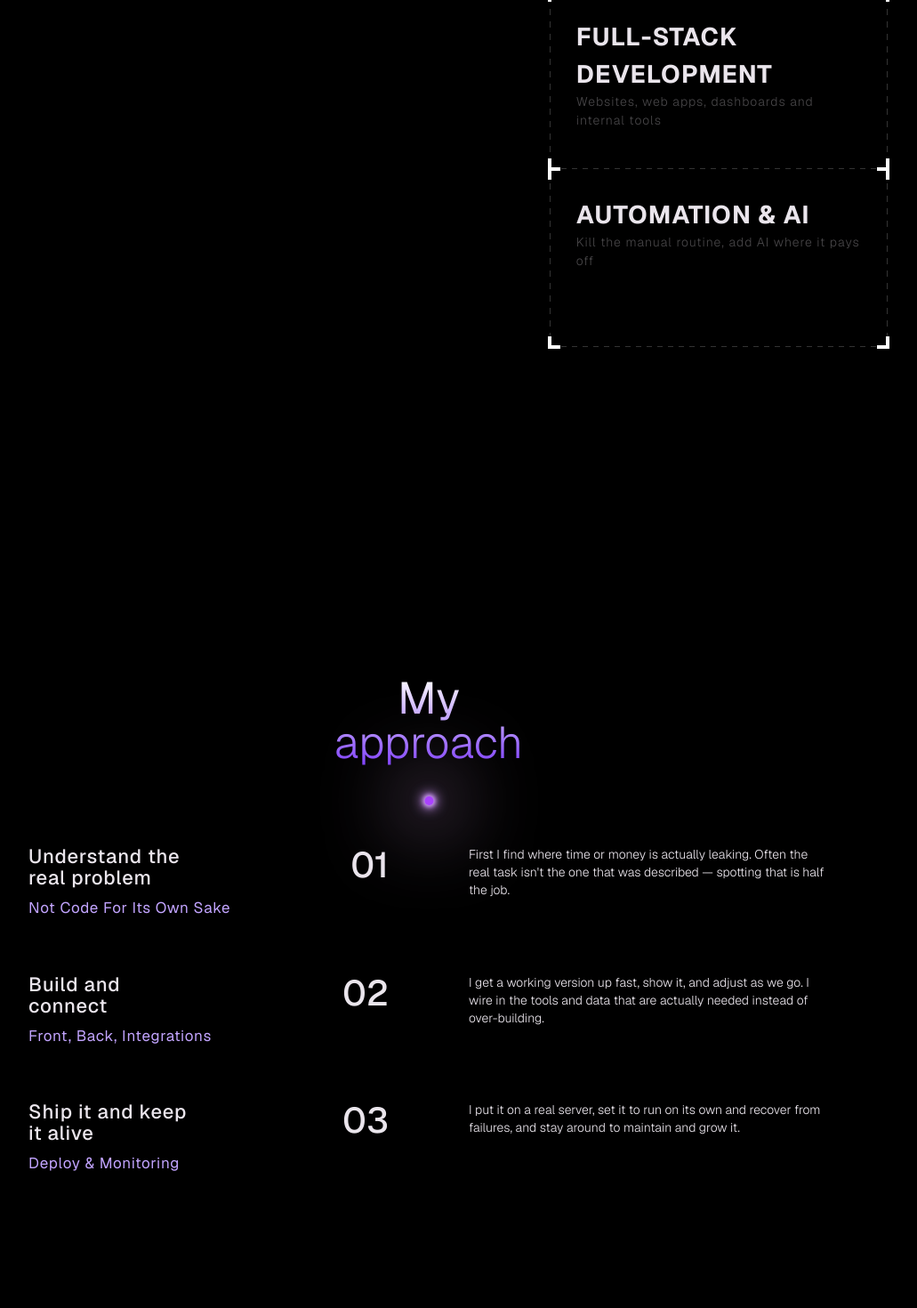
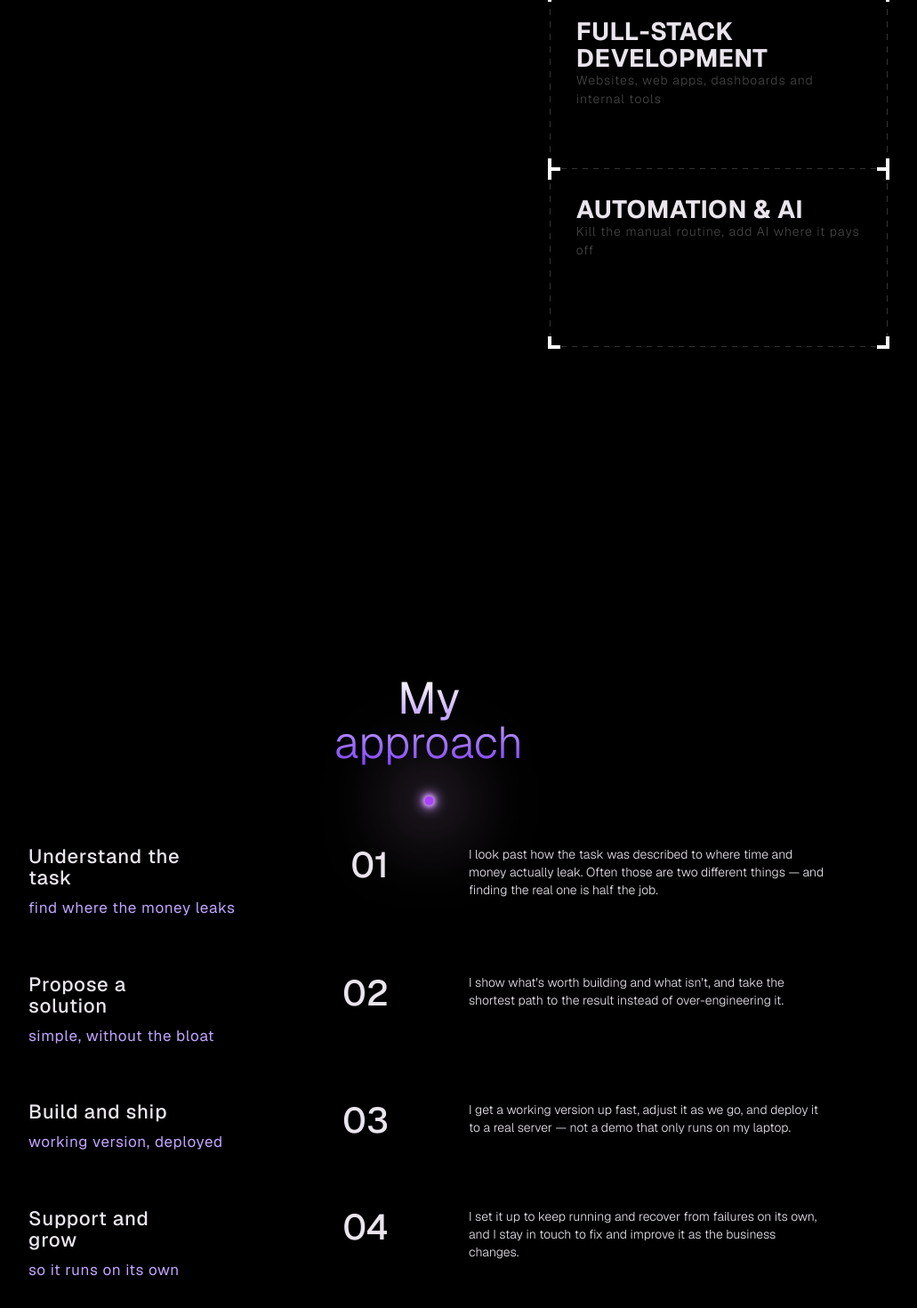
Before and after one commit to Calciumnick/portfolio-website, a React (Vite) app: page / in a window 1280 px wide. Shown: the part 1810-3280 px from the top of the page at 89% size, without its empty margins (158-1189 px from the left). Built offline with nearby package versions, Linux system fonts and the light colour scheme; no server answers.

Commit message:
Approach: 4 clean stages (bilingual); fix WHAT I DO clipping; natural h5 case

```diff
--- a/src/components/styles/Career.css
+++ b/src/components/styles/Career.css
@@ -78,7 +78,7 @@
   font-weight: 400;
   letter-spacing: 0.7px;
   font-size: 20px;
-  text-transform: capitalize;
+  text-transform: none;
   margin: 10px 0px;
   color: var(--accentColor);
 }
--- a/src/components/styles/WhatIDo.css
+++ b/src/components/styles/WhatIDo.css
@@ -38,7 +38,7 @@
 
 .what-box-in {
   flex-direction: column;
-  height: 500px;
+  height: 560px;
   margin-left: 200px;
   position: relative;
   display: flex;
@@ -57,21 +57,22 @@
 
 .what-noTouch:hover,
 .what-content-active {
-  min-height: 67%;
-  padding: 40px 50px;
+  min-height: 74%;
+  padding: 34px 50px;
 }
 
 .what-noTouch:hover~.what-content,
 .what-box-in:hover .what-noTouch:not(:hover),
 .what-content.what-sibling {
-  min-height: 33%;
+  min-height: 26%;
   padding: 10px 50px;
 }
 
 .what-content h3 {
-  font-size: 35px;
-  letter-spacing: 1px;
+  font-size: 29px;
+  letter-spacing: 0.5px;
   margin: 0;
+  line-height: 1.08;
 }
 
 .what-content p {
--- a/src/config.ts
+++ b/src/config.ts
@@ -18,29 +18,38 @@ const en = {
     },
     experiences: [
         {
-            position: "Understand the real problem",
-            company: "not code for its own sake",
+            position: "Understand the task",
+            company: "find where the money leaks",
             period: "01",
             location: "Remote",
-            description: "First I find where time or money is actually leaking. Often the real task isn't the one that was described — spotting that is half the job.",
+            description: "I look past how the task was described to where time and money actually leak. Often those are two different things — and finding the real one is half the job.",
             responsibilities: [],
             technologies: []
         },
         {
-            position: "Build and connect",
-            company: "front, back, integrations",
+            position: "Propose a solution",
+            company: "simple, without the bloat",
             period: "02",
             location: "Remote",
-            description: "I get a working version up fast, show it, and adjust as we go. I wire in the tools and data that are actually needed instead of over-building.",
+            description: "I show what's worth building and what isn't, and take the shortest path to the result instead of over-engineering it.",
             responsibilities: [],
             technologies: []
         },
         {
-            position: "Ship it and keep it alive",
-            company: "deploy & monitoring",
+            position: "Build and ship",
+            company: "working version, deployed",
             period: "03",
             location: "Remote",
-            description: "I put it on a real server, set it to run on its own and recover from failures, and stay around to maintain and grow it.",
+            description: "I get a working version up fast, adjust it as we go, and deploy it to a real server — not a demo that only runs on my laptop.",
+            responsibilities: [],
+            technologies: []
+        },
+        {
+            position: "Support and grow",
+            company: "so it runs on its own",
+            period: "04",
+            location: "Remote",
+            description: "I set it up to keep running and recover from failures on its own, and I stay in touch to fix and improve it as the business changes.",
             responsibilities: [],
             technologies: []
         }
@@ -100,29 +109,38 @@ const ru: typeof en = {
     },
     experiences: [
         {
-            position: "Разбираюсь, что болит",
-            company: "не код ради кода",
+            position: "Разбираюсь в задаче",
+            company: "нахожу, где теряются деньги",
             period: "01",
             location: "Удалённо",
-            description: "Сначала нахожу, где реально утекают время или деньги. Часто настоящая задача — не та, что описали, и увидеть это — половина работы.",
+            description: "Смотрю не на то, как задачу описали, а где на самом деле утекают время и деньги. Часто это разные вещи — и найти настоящую задачу уже половина дела.",
             responsibilities: [],
             technologies: []
         },
         {
-            position: "Строю и подключаю",
-            company: "фронт, бэк, интеграции",
+            position: "Предлагаю решение",
+            company: "просто, без лишнего",
             period: "02",
             location: "Удалённо",
-            description: "Быстро поднимаю рабочую версию, показываю, правлю по ходу. Подключаю нужные сервисы и данные, а не изобретаю лишнее.",
+            description: "Показываю, что стоит делать, а что нет, и беру самый короткий путь к результату — без переусложнения.",
             responsibilities: [],
             technologies: []
         },
         {
-            position: "Запускаю и держу живым",
-            company: "деплой и мониторинг",
+            position: "Собираю и запускаю",
+            company: "рабочая версия, в проде",
             period: "03",
             location: "Удалённо",
-            description: "Выкатываю на реальный сервер, настраиваю так, чтобы работало само и восстанавливалось после сбоев, и остаюсь поддерживать и развивать.",
+            description: "Быстро поднимаю рабочую версию, правлю по ходу и выкатываю на реальный сервер — не демо, которое живёт только у меня на ноутбуке.",
+            responsibilities: [],
+            technologies: []
+        },
+        {
+            position: "Поддерживаю и развиваю",
+            company: "чтобы работало само",
+            period: "04",
+            location: "Удалённо",
+            description: "Настраиваю так, чтобы система работала и восстанавливалась после сбоев сама, и остаюсь на связи — чинить и улучшать по мере роста бизнеса.",
             responsibilities: [],
             technologies: []
         }
```
